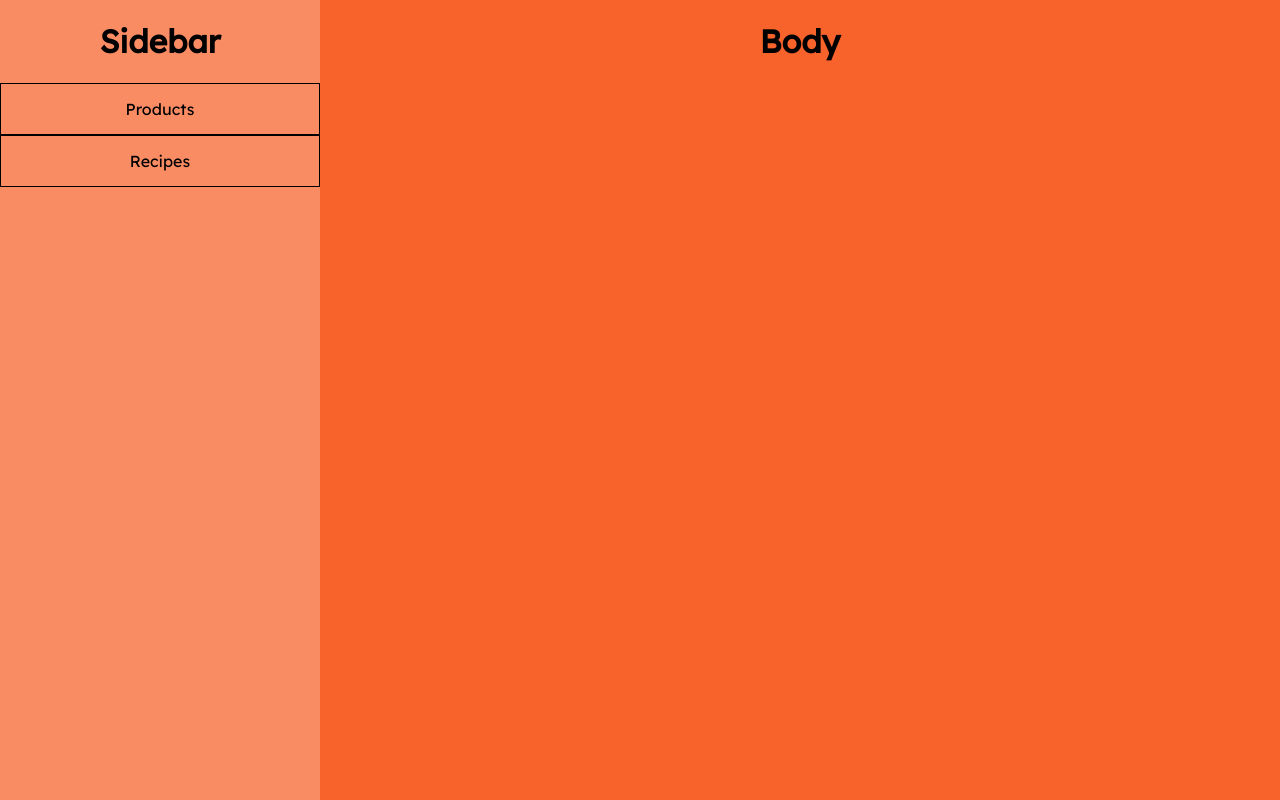
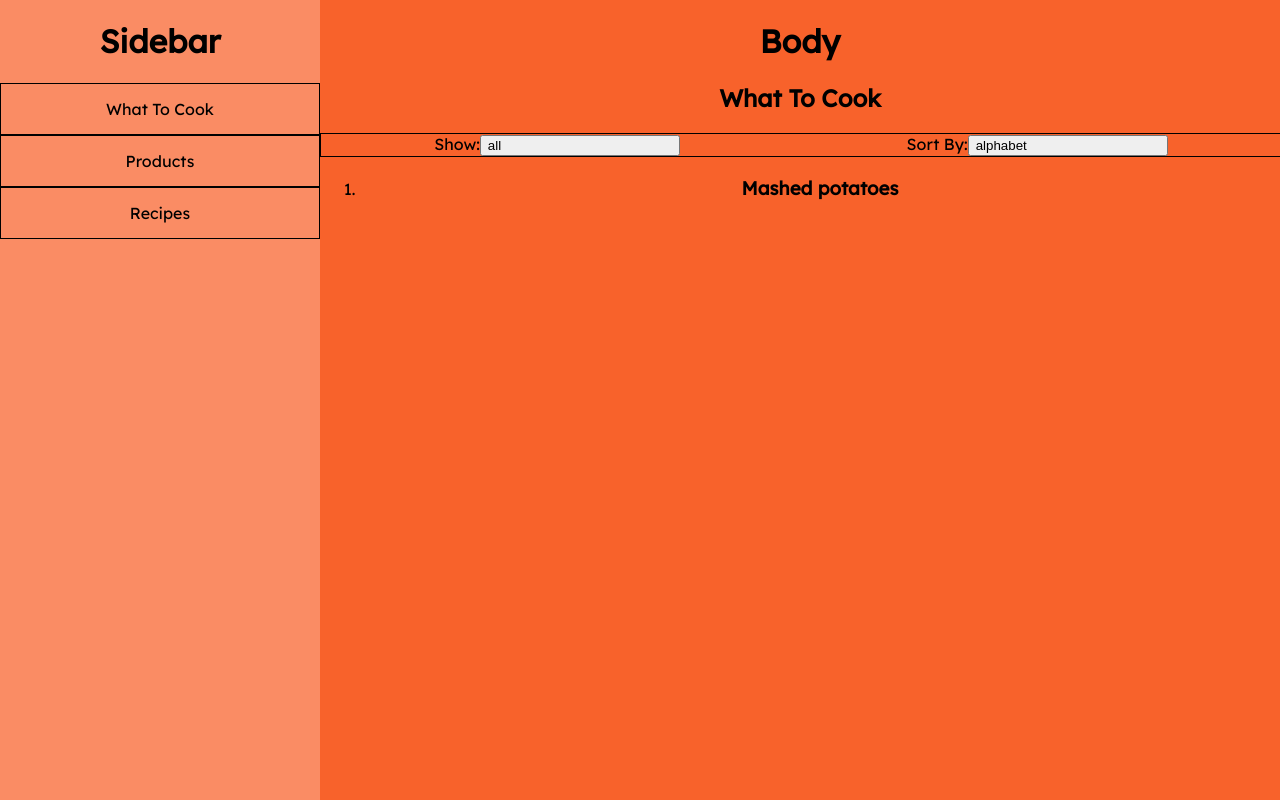
Before and after one commit to SaulReznik/WhatToCook, a React app: page / in a window 1280 px wide. Built offline with nearby package versions, Linux system fonts and the light colour scheme.

Commit message:
Initialized the What to cook page

```diff
--- a/src/App.js
+++ b/src/App.js
@@ -4,6 +4,8 @@ import { BrowserRouter, Route } from 'react-router-dom';
 import "./App.css";
 
 import Sidebar from "./components/Sidebar";
+//Routes
+import WhatToCook from './components/routes/WhatToCook';
 import Products from './components/routes/Products';
 import Recipes from './components/routes/Recipes';
 
@@ -130,6 +132,13 @@ export default class App extends React.Component{
                     <Sidebar />
                     <div className="body">
                         <h1>Body</h1>
+                        <Route exact path="/" render={props => (
+                            <WhatToCook
+                                {...props}
+                                recipes={recipes}
+                                products={products}
+                            />)}
+                        />
                         <Route exact path="/products" render={props => (
                             <Products
                                 {...props}
@@ -148,9 +157,9 @@ export default class App extends React.Component{
                                 {...props}
                                 recipes={recipes}
                                 addNewRecipe={this.addNewRecipe}
+                                restrictedChars={restrictedChars}
                             />)}
                         />
-
                     </div>
                 </BrowserRouter>
             </div>
--- a/src/components/Sidebar.js
+++ b/src/components/Sidebar.js
@@ -9,6 +9,9 @@ export default class Sidebar extends React.Component{
                 <h1>Sidebar</h1>
                 <div id="links">
                     <div className="link-container">
+                        <Link to='/'>What To Cook</Link>
+                    </div>
+                    <div className="link-container">
                         <Link to='/products'>Products</Link>
                     </div>
                     <div className="link-container">
--- a/src/components/routes/Products.js
+++ b/src/components/routes/Products.js
@@ -42,6 +42,7 @@ export default class Products extends React.Component{
                             />
                             <input
                                 onChange={(e) => onNewItemAmountChange(e)}
+                                onKeyDown={(e) => keyDown(e)}
                                 value={newItem.amount}
                                 className="amount-input"
                                 type="number"
--- a/src/components/routes/Recipes.js
+++ b/src/components/routes/Recipes.js
@@ -14,9 +14,12 @@ class Recipes extends React.Component{
         },
         newRecipeItem: {
             name: '',
-            amount: ''
-        }
+            amount: '0'
+        },
+        keyCode: null,
     }
+
+    keyDown = e => this.setState({ keyCode: e.keyCode });
 
     toggleAddNewRecipe = () => {
         this.setState({isAddRecipeOpen: !this.state.isAddRecipeOpen})
@@ -48,13 +51,17 @@ class Recipes extends React.Component{
     }
 
     onNewRecipeItemAmountChange = e => {
-        const value = e.target.value;
+        const { keyCode } = this.state;
+        const { restrictedChars } = this.props;
+
+        if (restrictedChars.includes(keyCode)) return;
+
+        const val = `${parseFloat(+e.target.value)}`.slice(0, 4);
 
         this.setState(prevstate => ({
-            ...prevstate,
             newRecipeItem: {
                 ...prevstate.newRecipeItem,
-                amount: value,
+                amount: val,
             }
         }))
     }
@@ -109,7 +116,12 @@ class Recipes extends React.Component{
                             <div>
                                 <span>Ingredients:</span>
                                 <input value={newRecipeItem.name} onChange={this.onNewRecipeItemNameChange}/>
-                                <input value={newRecipeItem.amount} onChange={this.onNewRecipeItemAmountChange}/>
+                                <input
+                                    onChange={(e) => this.onNewRecipeItemAmountChange(e)}
+                                    onKeyDown={(e) => this.keyDown(e)}
+                                    value={newRecipeItem.amount}
+                                    type="number"
+                                />
                                 <button onClick={this.newRecipeAdditionHandler}>Add</button>
                             </div>
                             <ol>
@@ -125,7 +137,6 @@ class Recipes extends React.Component{
                         </div>
                         : null
                 }
-
 
                 <ol>
                     {
--- /dev/null
+++ b/src/components/routes/WhatToCook.js
@@ -0,0 +1,94 @@
+import React from 'react';
+
+import '../../styles/WhatToCook.css';
+
+export default class WhatToCook extends React.Component{
+    state = {
+        filters: [
+            'all',
+            'available',
+        ],
+        activeFilter: 'all',
+        showFilters: false,
+        sortByItems: [
+            'alphabet',
+            'recent cooked'
+        ],
+        activeSortByItem: 'alphabet',
+        showSortByItems: false,
+    };
+
+    toggleFilters = () => {
+        this.setState({showFilters: !this.state.showFilters})
+    }
+
+    toggleSortByItems = () => {
+        this.setState({ showSortByItems: !this.state.showSortByItems })
+    }
+
+    render(){
+        const {
+            filters,
+            activeFilter,
+            showFilters,
+            sortByItems,
+            activeSortByItem,
+            showSortByItems,
+        } = this.state;
+        const { recipes, products } = this.props;
+
+        return (
+            <div>
+                <h2>What To Cook</h2>
+
+                <div id='filterSortContainer'>
+
+                    <div className='dropdownContainer'>
+                        <span>Show: </span>
+                        <div>
+                            <button
+                                onClick={this.toggleFilters}
+                                className='dropdownBtn'
+                            >{activeFilter}</button>
+                            {
+                                showFilters ?
+                                filters.map((item, index) => (
+                                    <div key={`${item}${index}`} className='dropdownItem'>{item}</div>
+                                ))
+                                : null
+                            }
+                        </div>
+                    </div>
+
+                    <div className='dropdownContainer'>
+                        <span>Sort By: </span>
+                        <div>
+                            <button
+                                onClick={this.toggleSortByItems}
+                                className='dropdownBtn'
+                            >{activeSortByItem}</button>
+                            {
+                                showSortByItems ?
+                                sortByItems.map((item, index) => (
+                                    <div key={`${item}${index}`} className='dropdownItem'>{item}</div>
+                                ))
+                                : null
+                            }
+                        </div>
+                    </div>
+
+                </div>
+
+                <ol>
+                    {
+                        recipes.map((item, index) => (
+                            <li key={`${item.name}${index}`}>
+                                <h3>{item.name}</h3>
+                            </li>
+                        ))
+                    }
+                </ol>
+            </div>
+        )
+    }
+}
--- /dev/null
+++ b/src/styles/WhatToCook.css
@@ -0,0 +1,24 @@
+#filterSortContainer {
+    width: 100%;
+    border: 1px solid black;
+    display: flex;
+    align-items: center;
+    justify-content: space-around;
+}
+
+.dropdownContainer {
+    display: flex;
+    flex-flow: row;
+}
+
+.dropdownBtn {
+    width: 200px;
+    text-align: left;
+}
+
+.dropdownItem {
+    width: 200px;
+    padding-left: 5px;
+    text-align: left;
+    z-index: 50,
+}
```
